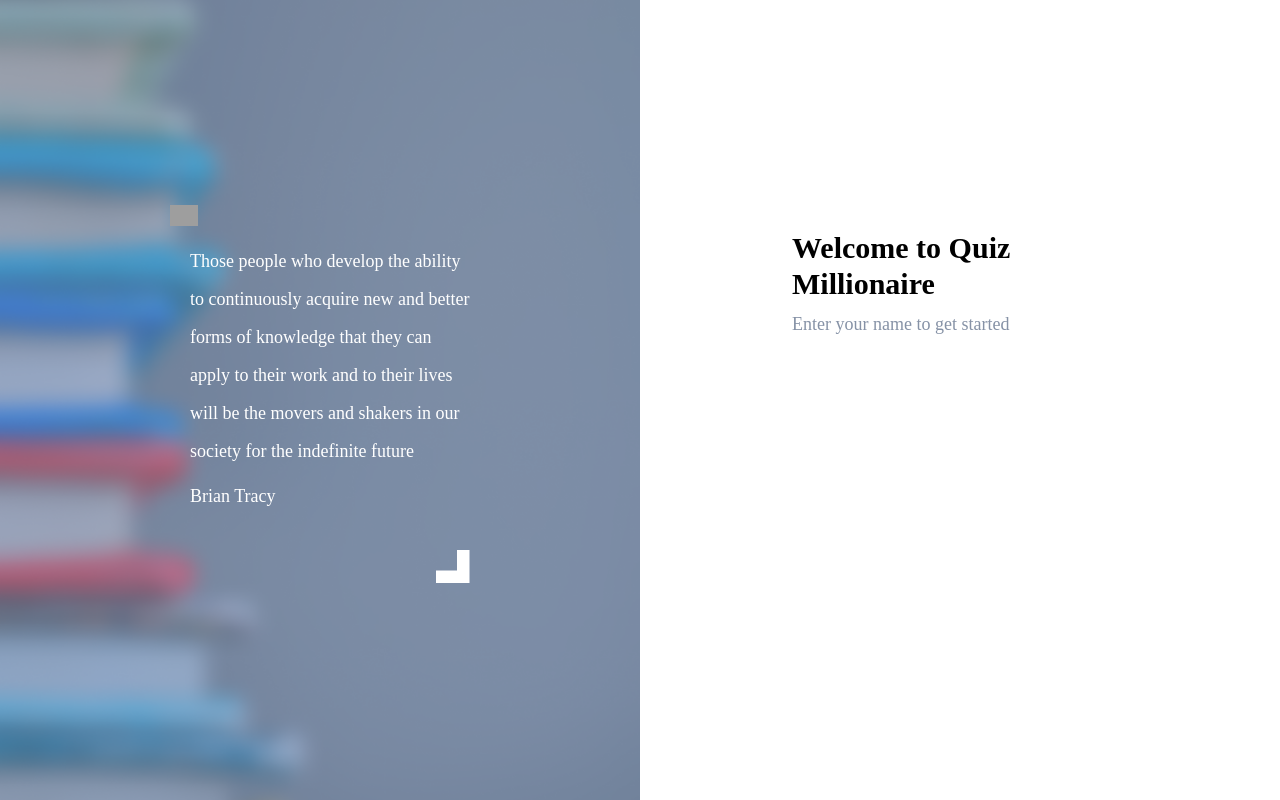
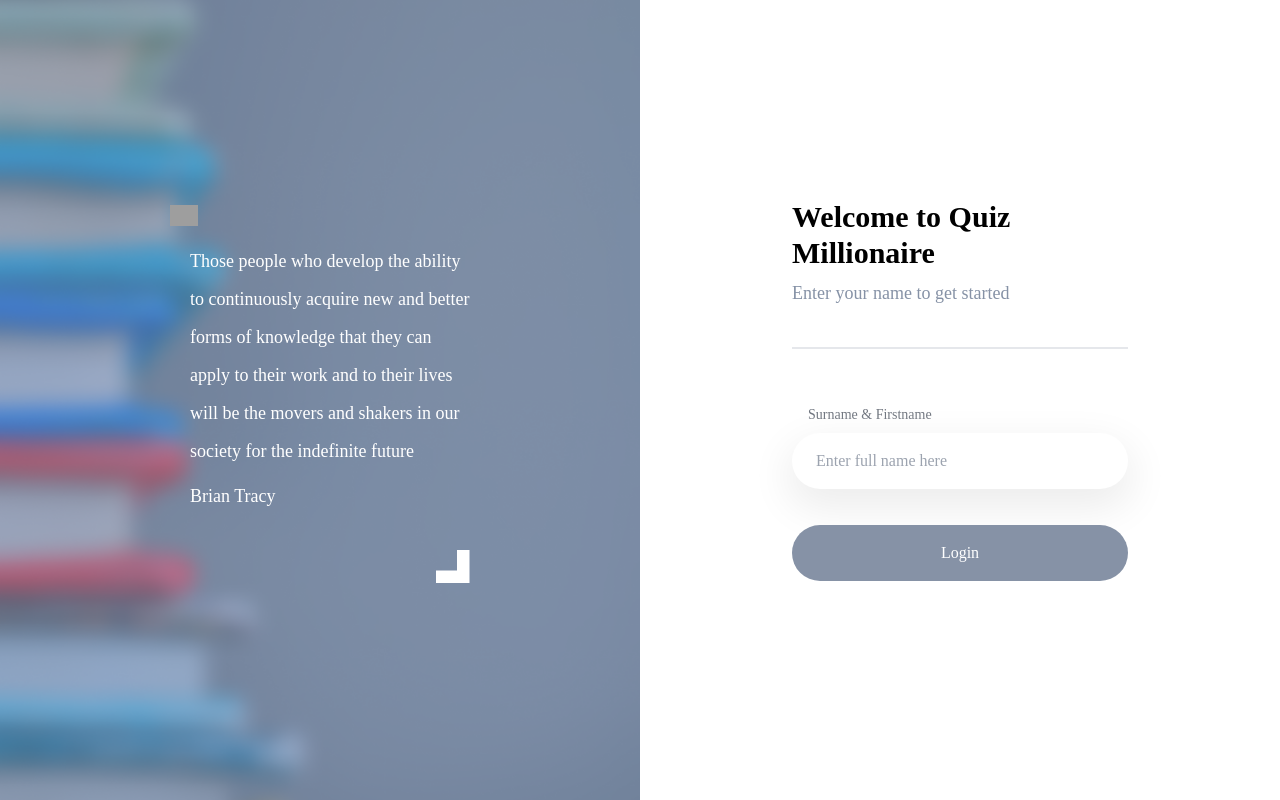
Before and after one commit to princeemeka965/quiz-millionaire, a React (Create React App) app: page / in a window 1280 px wide. Built offline with nearby package versions, Linux system fonts and the light colour scheme; grey boxes are pictures that could not be loaded.

Commit message:
built register form with needed components

```diff
--- a/src/App.css
+++ b/src/App.css
@@ -10,6 +10,10 @@
   animation: fadeInRight 2s ease-in-out;
 }
 
+.div-left {
+  animation: fadeInLeft 2s ease-in-out;
+}
+
 @keyframes fadeInRight {
   from {
     opacity: 0;
@@ -19,3 +23,13 @@
     opacity: 1;
   }
 }
+
+@keyframes fadeInLeft {
+  from {
+    opacity: 0;
+    transform: translateX(400px);
+  }
+  to {
+    opacity: 1;
+  }
+}
--- a/src/HomePage.tsx
+++ b/src/HomePage.tsx
@@ -1,7 +1,24 @@
-import React from "react";
+import React, { useState } from "react";
 import "./App.css";
+import InputField from "./components/InputField";
+import Button from "./components/Button";
 
 const HomePage = (): any => {
+  const [name, setName] = useState<string>("");
+  const [emptyError, setEmptyError] = useState<boolean>(false);
+
+  const handleNameChange = (data: string): void => {
+    setName(data);
+    setEmptyError(false);
+  };
+
+  const handleSubmit = (): void => {
+    if (name === "") {
+      setEmptyError(true);
+    } else {
+    }
+  };
+
   return (
     <>
       <div className="w-full h-full flex flex-col">
@@ -45,9 +62,9 @@ const HomePage = (): any => {
           <div className="flex w-1/2 flex-grow h-full p-10 bg-white">
             <div
               className="flex w-full flex-col justify-center"
-              style={{ height: "70vh" }}
+              style={{ height: "90vh" }}
             >
-              <div className="w-full flex justify-center">
+              <div className="w-full flex justify-center div-left">
                 <div className="w-3/5 flex flex-col">
                   <p className="text-3xl font-bold">
                     Welcome to Quiz Millionaire
@@ -56,7 +73,30 @@ const HomePage = (): any => {
                     Enter your name to get started
                   </p>
 
-                  <div className="my-8 flex flex-col"></div>
+                  <div className="w-full border flex my-8" />
+
+                  <div className="my-4 flex flex-col">
+                    <InputField
+                      label="Surname & Firstname"
+                      type="text"
+                      value={name}
+                      placeholder="Enter full name here"
+                      changeInput={handleNameChange}
+                    />
+                    {emptyError && (
+                      <p className="my-3 text-red-300 w-full font-bold text-center text-sm">
+                        Your full name is required
+                      </p>
+                    )}
+                  </div>
+
+                  <div className="my-5 flex flex-col">
+                    <Button
+                      btnText="Login"
+                      class="bg-popGray rounded-full"
+                      submit={handleSubmit}
+                    />
+                  </div>
                 </div>
               </div>
             </div>
--- /dev/null
+++ b/src/components/Button.tsx
@@ -0,0 +1,28 @@
+interface ButtonProps {
+  btnText: string;
+  class: string;
+  submit: (data: boolean) => void;
+}
+
+const Button = (props: ButtonProps) => {
+  const clickSubmit = () => {
+    props.submit(true);
+  };
+
+  return (
+    <>
+      <div className="w-full flex">
+        <div
+          className={`w-full flex p-4 justify-center ${props.class}`}
+          onClick={clickSubmit}
+        >
+          <button type="submit" className="w-full h-full items-center">
+            <p className={`text-base text-white`}> {props.btnText} </p>
+          </button>
+        </div>
+      </div>
+    </>
+  );
+};
+
+export default Button;
--- /dev/null
+++ b/src/components/Card.tsx
@@ -0,0 +1,19 @@
+interface CardProps {
+  class: string;
+  children: any;
+}
+
+const Card = (props: CardProps) => {
+  return (
+    <>
+      <div
+        className={`flex bg-white ${props.class}`}
+        style={{ boxShadow: "0px 15px 40px 5px #EDEDED" }}
+      >
+        {props.children}
+      </div>
+    </>
+  );
+};
+
+export default Card;
--- /dev/null
+++ b/src/components/InputField.tsx
@@ -0,0 +1,33 @@
+import Card from "./Card";
+
+interface InputProps {
+  label: string;
+  type: string;
+  value: string;
+  placeholder: string;
+  changeInput: (data: string) => void;
+}
+
+const InputField = (props: InputProps): any => {
+  const handleInputChange = (e: string) => {
+    props.changeInput(e);
+  };
+
+  return (
+    <>
+      <label className="my-2 mx-4 text-grayText text-sm">{props.label}</label>
+      <Card class="p-4 rounded-full flex flex-col">
+        <div className="flex flex-col px-2">
+          <input
+            type={props.type}
+            value={props.value}
+            placeholder={props.placeholder}
+            onChange={(e) => handleInputChange(e.target.value)}
+          />
+        </div>
+      </Card>
+    </>
+  );
+};
+
+export default InputField;
--- a/src/index.css
+++ b/src/index.css
@@ -6,4 +6,9 @@
 
 body {
   font-family: Poppins;
+  overflow: hidden;
 }
+
+input {
+  outline: none;
+}
--- a/tailwind.config.js
+++ b/tailwind.config.js
@@ -5,7 +5,8 @@ module.exports = {
     extend: {
       colors: {
         skinBlue: '#00DAF7',
-        popGray: '#8692A6'
+        popGray: '#8692A6',
+        grayText: '#696F79 '
       }
     },
   },
```
